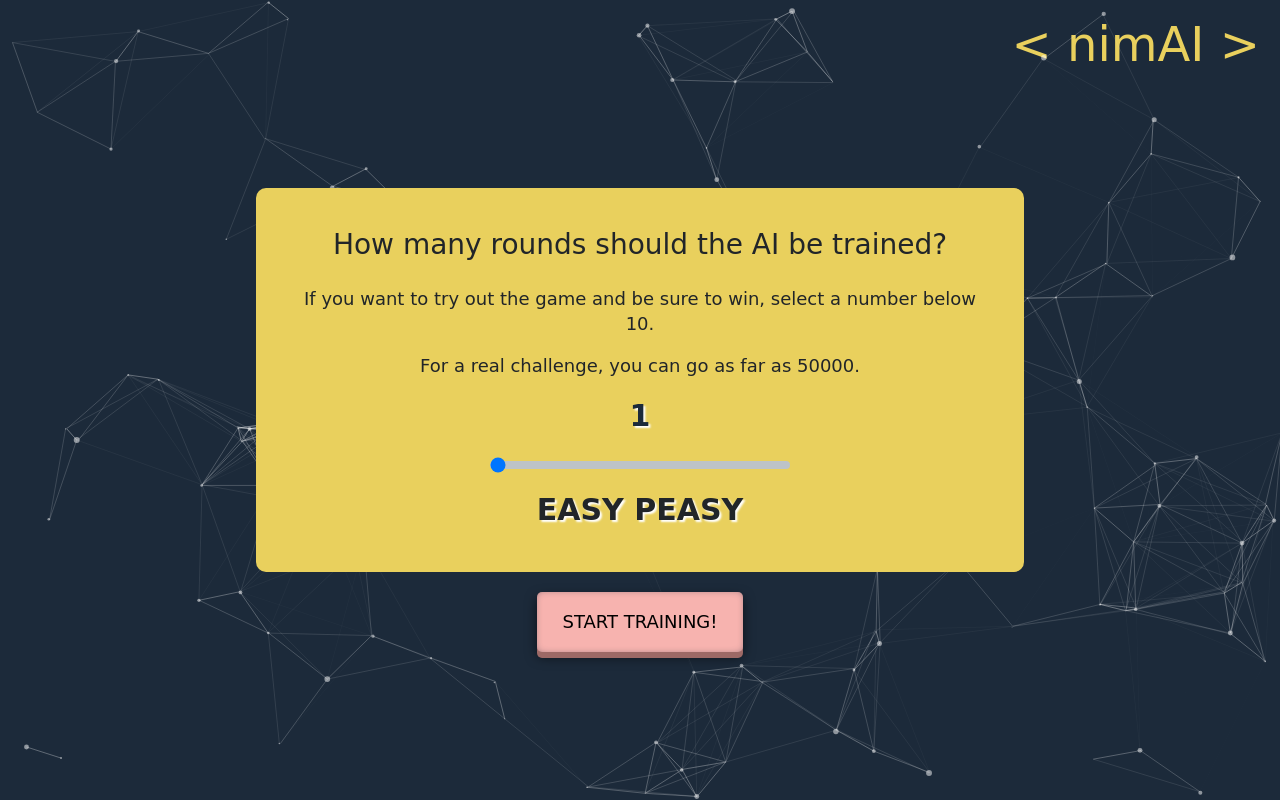
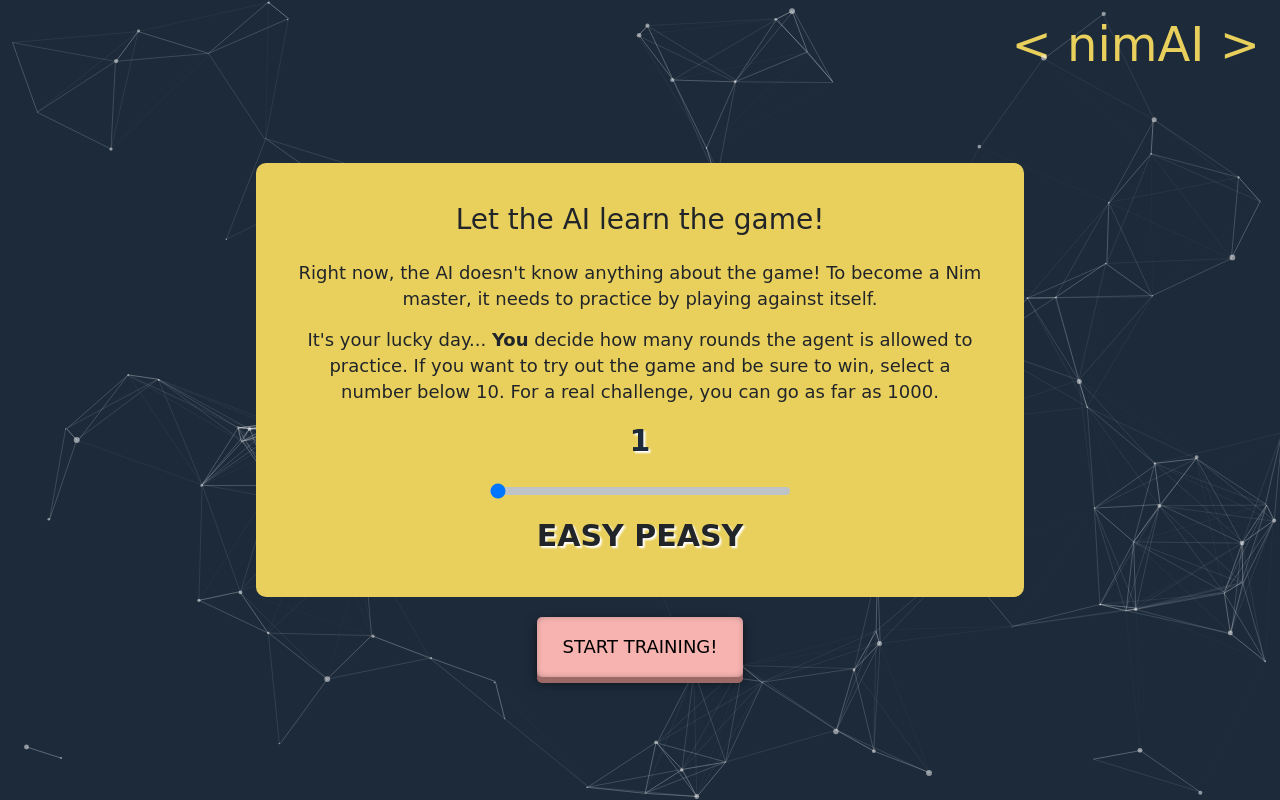
Before and after one commit to JokusPokus/Nim_AI, a Flask app: page /nim_train in a window 1280 px wide. Run offline with Flask 2, Linux system fonts and the light colour scheme; some libraries are stand-ins or nearby versions; some web fonts are replaced.

Commit message:
fix some gameplaying bugs and slight UI improvements

```diff
--- a/static/style.css
+++ b/static/style.css
@@ -305,11 +305,20 @@ input[type="range"] {
   outline: none;
   padding: 4px 0;
 }
-.normal {
+.level2 {
   color: darkgreen;
 }
-.hard {
+.level3 {
+  color: darkorange;
+}
+.level4 {
+  color: orangered;
+}
+.level5 {
   color: red;
+}
+.train-slider {
+
 }
 /**
  * ----------------------------------------
--- a/templates/index.html
+++ b/templates/index.html
@@ -6,7 +6,7 @@
 
     <h1>Welcome to the game!</h1>
 
-    <h2 class="mt-3 mb-5">Can you beat a Nim AI?</h2>
+    <h2 class="mt-3 mb-5">Can you learn faster than the AI?</h2>
     <a href="{{ url_for('nim_train') }}" class="content__btn">Challenge accepted!</a>
 </div>
 
--- a/templates/nim_train.html
+++ b/templates/nim_train.html
@@ -3,17 +3,20 @@
 
 {% block body %}
 <div class="content__container">
-    <h3>How many rounds should the AI be trained?</h3>
+    <h3>Let the AI learn the game!</h3>
 
     <form method="POST" id="train" action="{{ url_for('nim') }}">
 
         <div class="mt-4">
-            <p>If you want to try out the game and be sure to win, select a number below 10.</p>
-            <p>For a real challenge, you can go as far as 50000.</p>
+            <p>Right now, the AI doesn't know anything about the game! To become a Nim master, it needs to
+                practice by playing against itself.</p>
+            <p>It's your lucky day... <strong>You</strong> decide how many rounds the agent is allowed to practice.
+                If you want to try out the game and be sure to win, select a number below 10.
+                For a real challenge, you can go as far as 1000.</p>
         </div>
         <div class="d-flex justify-content-center flex-column">
             <div class="value">1</div>
-            <input name="n_train" type="range" placeholder="Enter a number" class="mt-4" min="1" max="50000" required
+            <input name="n_train" type="range" placeholder="Enter a number" class="mt-4 train-slider" min="1" max="1000" required
                 value=0>
             <div class="level">EASY PEASY</div>
         </div>
```
Also changed, not shown: static/js/main.js (+27 -9 lines), 1 other file.
